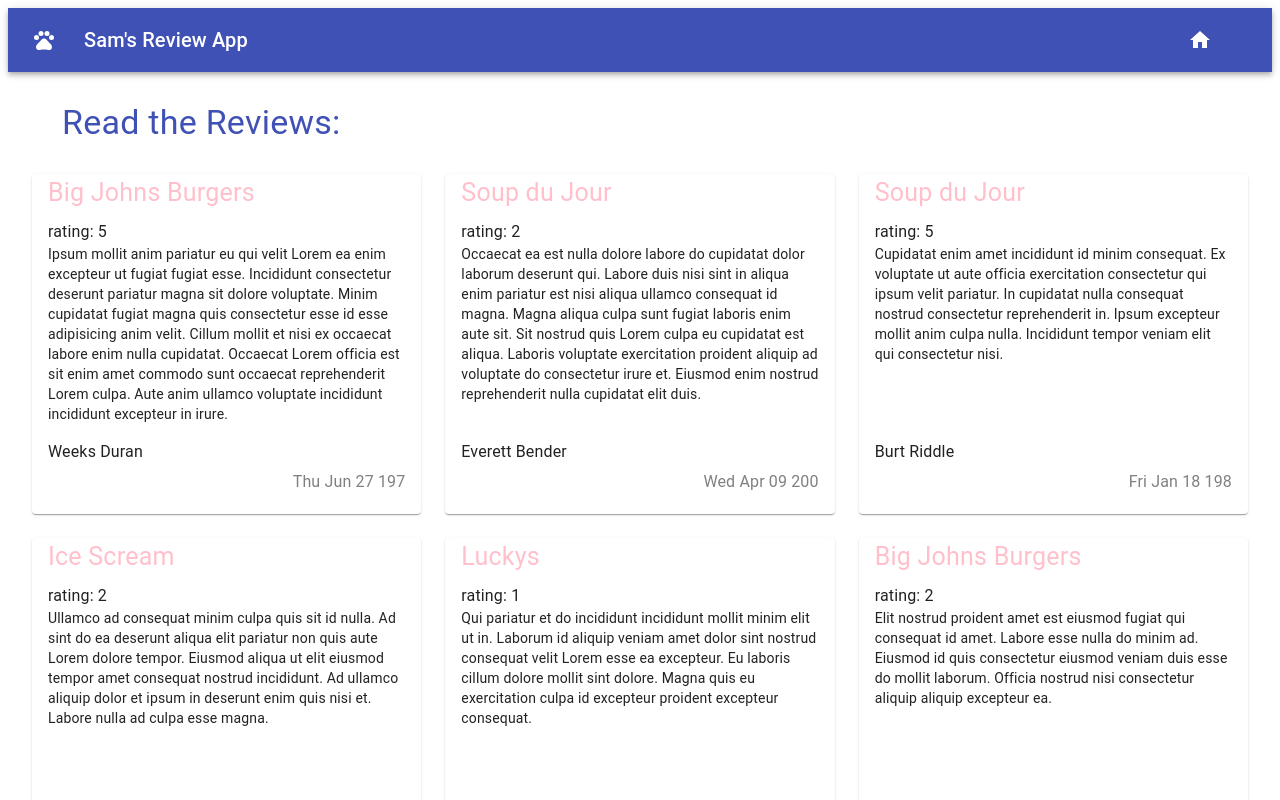
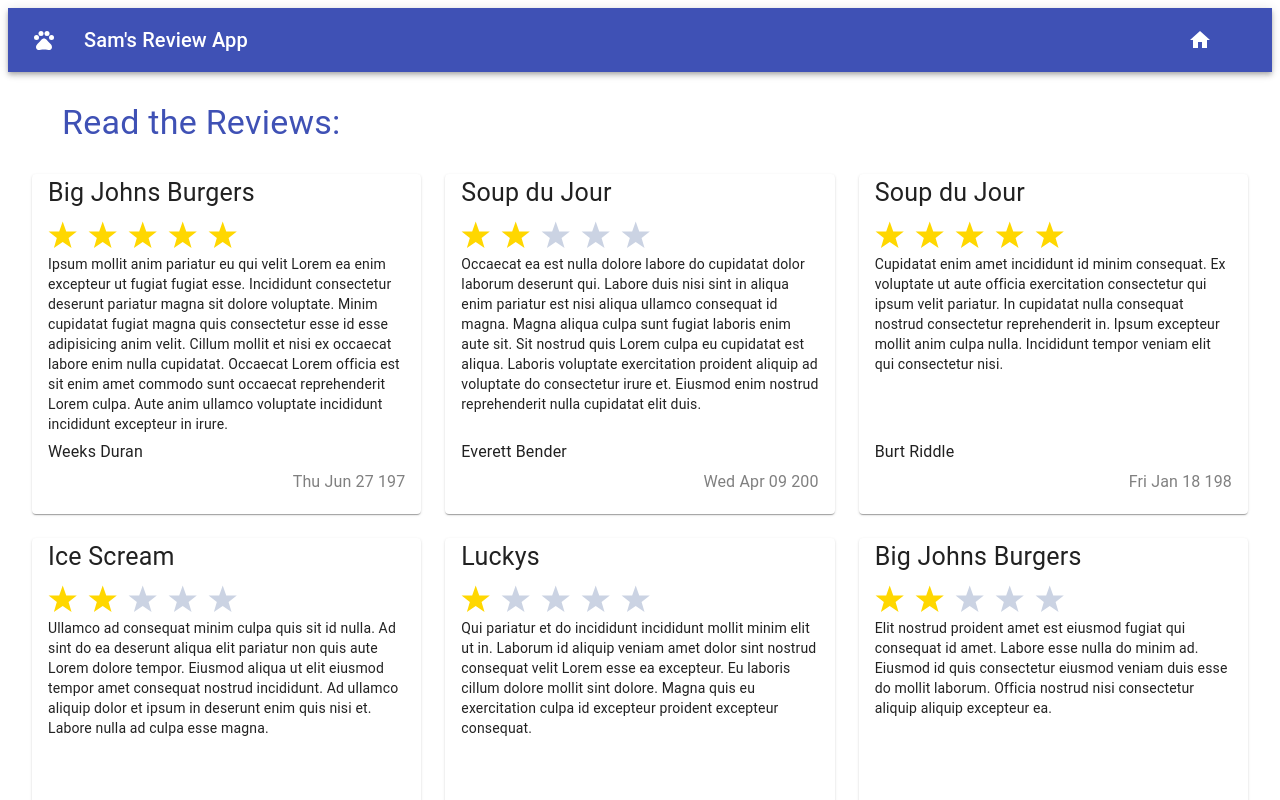
Before and after one commit to SamRadecki003/Review_App, a React (Create React App) app: page / in a window 1280 px wide. Shown: the top 800 px of the page. Built offline with nearby package versions, Linux system fonts and the light colour scheme.

Commit message:
star rating added

```diff
--- a/package.json
+++ b/package.json
@@ -15,6 +15,7 @@
     "react-dom": "^17.0.2",
     "react-router-dom": "^5.3.0",
     "react-scripts": "4.0.3",
+    "react-star-ratings": "^2.3.0",
     "web-vitals": "^1.1.2"
   },
   "scripts": {
--- a/src/components/SingleReview.js
+++ b/src/components/SingleReview.js
@@ -1,5 +1,6 @@
 import React from "react";
 import { makeStyles } from "@material-ui/core/styles";
+import StarRatings from "react-star-ratings";
 import {
   Typography,
   Card,
@@ -27,7 +28,6 @@ const useStyles = makeStyles((theme) => ({
   },
   title: {
     fontSize: 25,
-    color: "pink",
     alignItems: "center",
   },
 }));
@@ -42,7 +42,14 @@ export default function SingleReview(props) {
         <Typography className={classes.title} gutterBottom>
           {props.review.place}
         </Typography>
-        <Typography sx={{ mb: 1.5 }}>rating: {props.review.rating}</Typography>
+        <StarRatings
+          rating={props.review.rating}
+          starRatedColor="#FFD700"
+          numberOfStars={5}
+          starDimension="30px"
+          starSpacing="5px"
+          name="rating"
+        />
         <Typography variant="body2" className={classes.content}>
           {props.review.content}
         </Typography>
```
Also changed, not shown: 1 other file (tests, documents, lock files or other folders).
